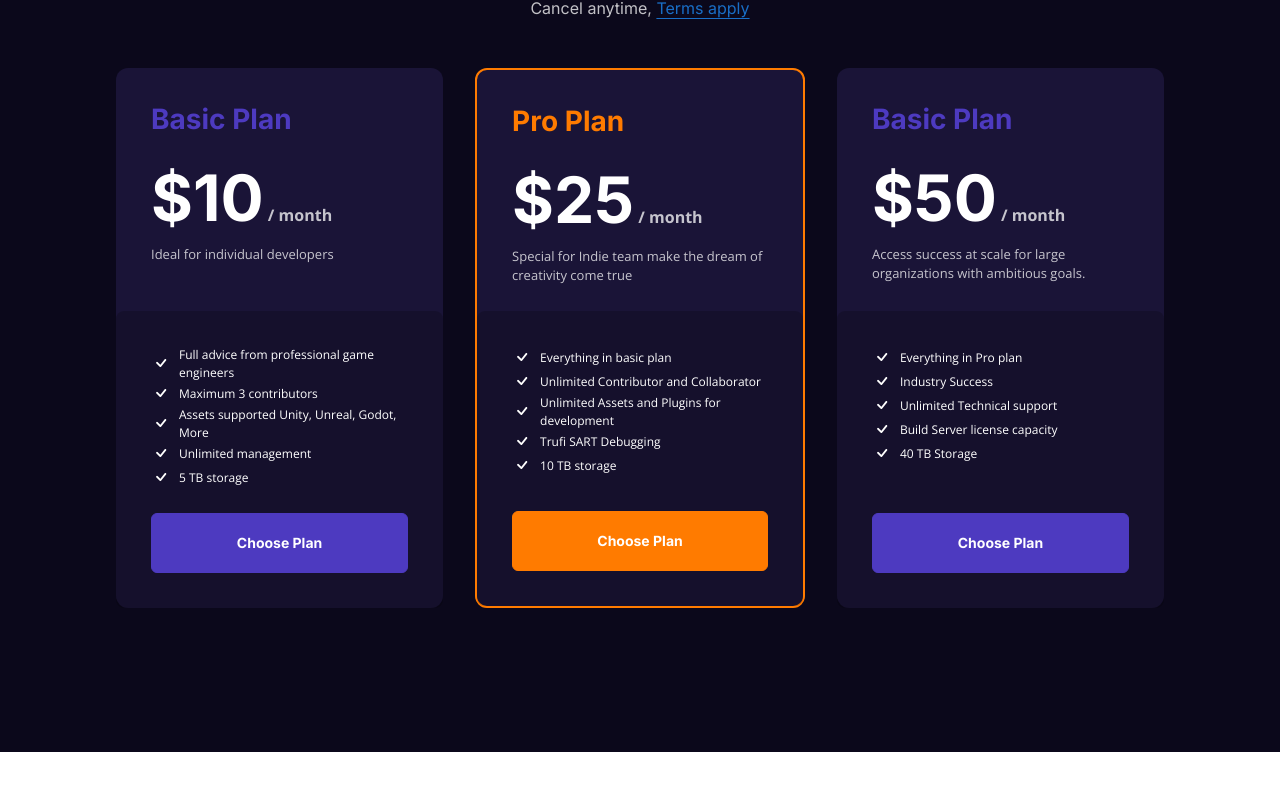
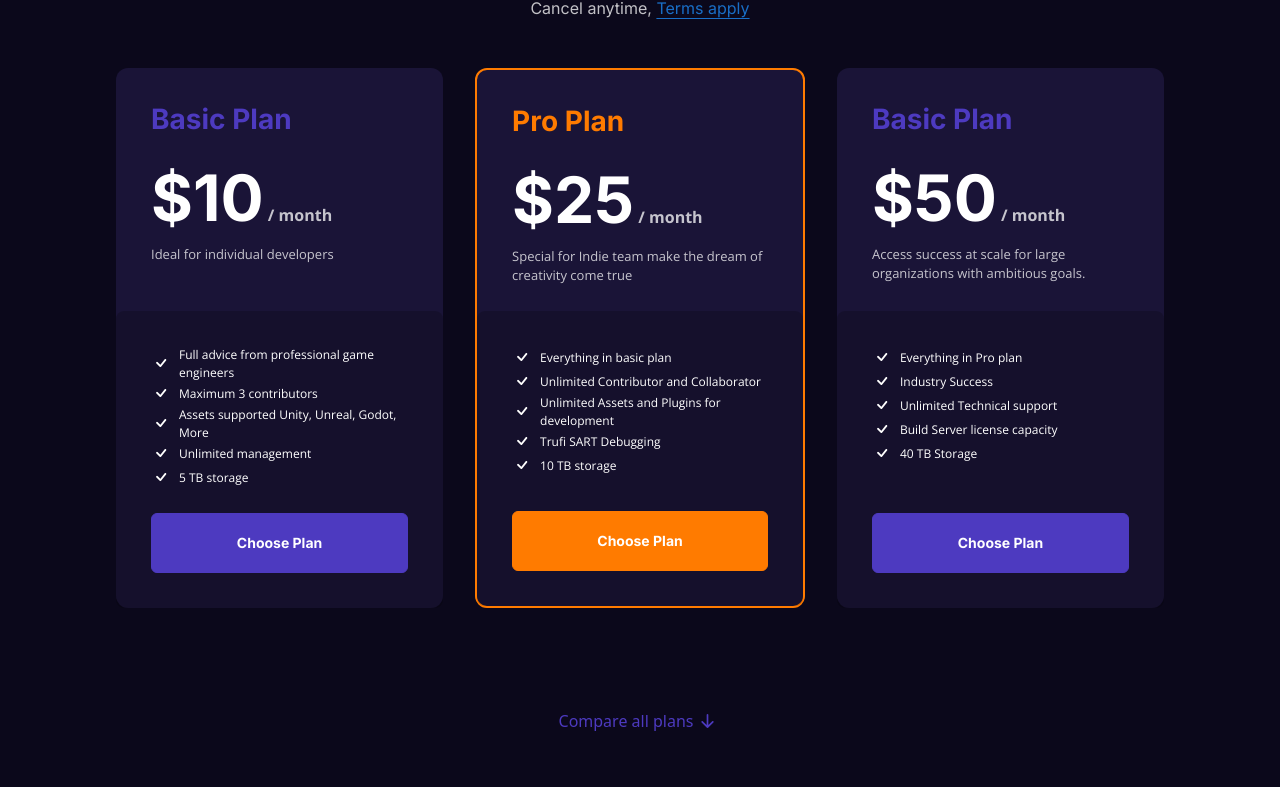
Before and after one commit to norman-andrians/goofys, a React (Create React App) app: page / in a window 1280 px wide. Shown: the part 418-1221 px from the top of the page. Built offline with nearby package versions, Linux system fonts and the light colour scheme.

Commit message:
add comparations table (raw)

```diff
--- a/src/assets/sass/variables.scss
+++ b/src/assets/sass/variables.scss
@@ -1,5 +1,7 @@
 $primary: #4D3AC0;
 $secondary: #FF7B00;
+$success: #04BB00;
+$warning: #FFC700;
 $dark: #0B081B;
 
 $color-001: #1A1437;
--- a/src/components/pages/pricing.jsx
+++ b/src/components/pages/pricing.jsx
@@ -1,7 +1,10 @@
 import React, { useState } from "react";
 import PricingSwitch from "../switches/pricing-switch";
 import PlanCard from "../cards/plan-card";
+import ComparationTable from "../tables/comparation";
+
 import Benefits from "../../data/pricing-benefits.json";
+import Comparations from "../../data/comparation.json";
 
 function Pricing() {
     const [ isMonth, setIsMonth ] = useState(true);
@@ -9,6 +12,12 @@ function Pricing() {
     const [ basicPrice, setBasic ] = useState(10);
     const [ proPrice, setPro ] = useState(25);
     const [ premiumPrice, setPremium ] = useState(50);
+
+    const [ showComparation, setShowComp ] = useState(false);
+
+    function toggleComparation() {
+        setShowComp(!showComparation);
+    }
 
     function togglePricingPlans() {
         switch (isMonth) {
@@ -64,7 +73,22 @@ function Pricing() {
                 />
             </div>
         </section>
-        <div className="py-5 my-5"></div>
+        <section className="container py-5 text-center">
+            <div style={{ height: showComparation ? 'fit-content' : '0', overflowY: "hidden" }}>
+                <ComparationTable
+                    plans={Comparations.plans}
+                    benefits={Comparations.benefits}
+                />
+            </div>
+            <button
+                className="text-primary d-flex align-items-center m-auto"
+                style={{ background: 'none', border: 'none' }}
+                onClick={toggleComparation}
+            >
+                <div className="">{showComparation ? <>Hide comparation</> : <>Compare all plans</>}</div>
+                <div className=""><i class="bi bi-arrow-down-short h3"></i></div>
+            </button>
+        </section>
     </main>
 }
 
--- /dev/null
+++ b/src/components/tables/comparation.jsx
@@ -0,0 +1,44 @@
+import React from 'react';
+
+function ComparationIconValue(props) {
+    switch (props.val) {
+        case 2: return <i class="bi bi-check-lg text-success h5"></i>; break;
+        case 1: return <i class="bi bi-dash-lg text-warning h5"></i>; break;
+        case 0: return <i class="bi bi-x-lg text-danger h6"></i>; break;
+        default: return <div className="text-success text-success">{props.val}</div>; break;
+    }
+}
+
+function ComparationTable(props) {
+    const plans = props.plans;
+    const benefits = props.benefits;
+
+    return <table className='table text-white ff-open-sans'>
+        <thead>
+            <tr style={{ borderColor: "transparent" }}>
+                <th></th>
+                {
+                    plans.map((val) =>
+                        <th className="col pb-4 text-center text-white ff-open-sans fw-bold h5">{val}</th>
+                    )
+                }
+            </tr>
+        </thead>
+        <tbody>
+            {
+                benefits.map((val) =>
+                    <tr className='border-primary'>
+                        <td className='pt-5 pb-2 text-start'>{val.name}</td>
+                        {
+                            val.rate.map((rate) =>
+                                <td className='text-center pt-5 pb-2'><ComparationIconValue val={rate} /></td>
+                            )
+                        }
+                    </tr>
+                )
+            }
+        </tbody>
+    </table>
+}
+
+export default ComparationTable;
--- /dev/null
+++ b/src/data/comparation.json
@@ -0,0 +1,53 @@
+{
+    "plans": [
+        "Basic",
+        "Pro",
+        "Premium"
+    ],
+    "benefits": [
+        {
+            "name": "Contributors",
+            "rate": [
+                "3",
+                "Unlimited",
+                "Unlimited"
+            ]
+        },
+        {
+            "name": "Maksimum storage",
+            "rate": [
+                "5 TB",
+                "10 TB",
+                "40 TB"
+            ]
+        },
+        {
+            "name": "Game Assets",
+            "rate": [ 2, 2, 2 ]
+        },
+        {
+            "name": "Plugins",
+            "rate": [ 1, 2, 2 ]
+        },
+        {
+            "name": "Real-time sync",
+            "rate": [ 1, 2, 2 ]
+        },
+        {
+            "name": "Trufi SART Debugging",
+            "rate": [ 0, 1, 2 ]
+        },
+        {
+            "name": "Techincal Support",
+            "rate": [ 0, 0, 2 ]
+        },
+        {
+            "name": "Build server license capacity",
+            "rate": [ 0, 0, 2 ]
+        },
+        {
+            "name": "Some benefits",
+            "rate": [ 0, 0, 2 ]
+        }
+    ]
+}
```
Also changed, not shown: src/assets/css/main.min.css, 1 other file (tests, documents, lock files or other folders).
